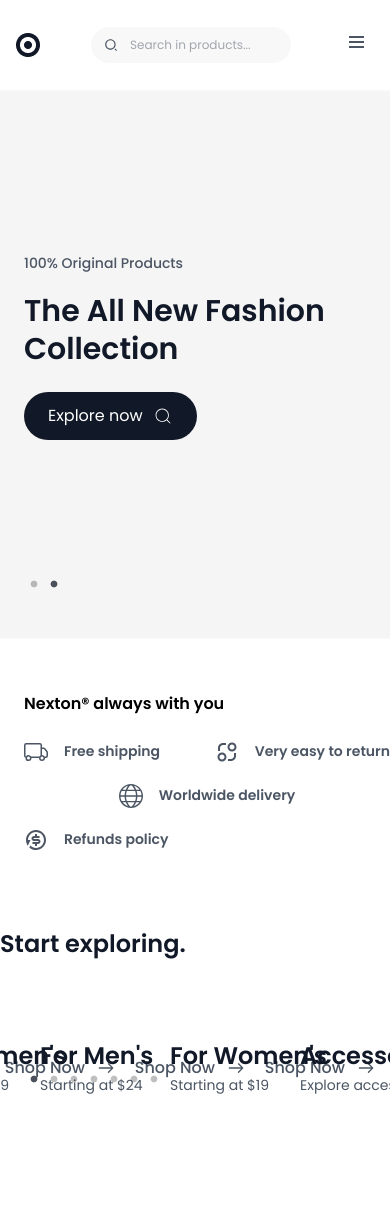
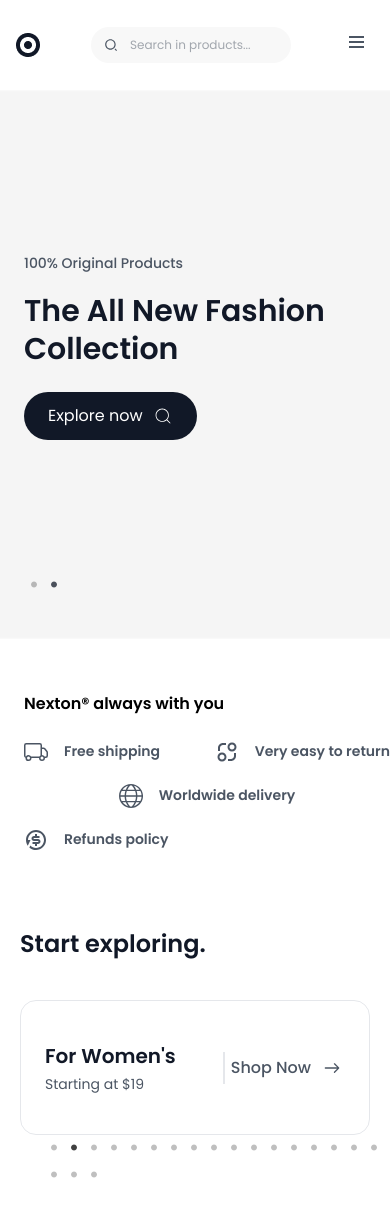
Before and after one commit to Munna-Scriptz/Nexton-E-Commerce, a React (Vite) app: page / in a window 390 px wide. Shown: the top 1216 px of the page. Before the commit the page ends 1159 px from the top, so only its background shows below. Built offline with nearby package versions, Linux system fonts and the light colour scheme.

Commit message:
Responsive Slider Complete without Dots

```diff
--- a/src/App.css
+++ b/src/App.css
@@ -5,8 +5,8 @@
 body{
     font-family: "Poppins", sans-serif;
 }
-/* -------Slider Dots------ */
-.slick-dots {
+/* -------Banner Slider Dots------ */
+#BannerSlider .slick-dots {
     position: absolute;
     bottom: 45px !important;
     display: block;
@@ -19,11 +19,19 @@ body{
 .slick-dots li {
     margin: 0 !important;
 }
-.slick-dots li button:before {
-    font-size: 8px !important;
+#BannerSlider .slick-dots li button:before {
+    font-size: 7px !important;
 }
-.slick-dots li.slick-active button:before {
+#BannerSlider .slick-dots li.slick-active button:before {
     color: #111827 !important;
+}
+/* -------Brands Slider Dots------ */
+
+#Brands_Slider .slick-dots{
+    bottom: -50px !important;
+}
+#Brands_Slider .slick-dots li button:before {
+    font-size: 7px !important;
 }
 
 @media (min-width: 320px) and (max-width: 576px) {
--- a/src/components/Banner.jsx
+++ b/src/components/Banner.jsx
@@ -23,7 +23,7 @@ const Banner = () => {
 
   return (
     <>
-      <div className="slider-container overflow-hidden">
+      <div id='BannerSlider' className="slider-container overflow-hidden">
         <Slider {...settings} >
           <section className='w-full h-[550px] lg:h-[600px]' >
             <div className='bg-left lg:bg-center' style={{backgroundImage:`url(${BannerImg})` , backgroundRepeat: 'no-repeat', backgroundSize: 'cover'}}>
--- a/src/components/Brands.jsx
+++ b/src/components/Brands.jsx
@@ -10,19 +10,54 @@ export const Brands = () => {
     infinite: true,
     speed: 500,
     slidesToShow: 3,
-    slidesToScroll: 3
+    slidesToScroll: 3,
+    autoplay: true,
+    responsive: [
+      {
+        breakpoint: 1024,
+        settings: {
+          slidesToShow: 3,
+          slidesToScroll: 3,
+          infinite: true,
+          dots: true
+        }
+      },
+      {
+        breakpoint: 600,
+        settings: {
+          slidesToShow: 2,
+          slidesToScroll: 2,
+          initialSlide: 2
+        }
+      },
+      {
+        breakpoint: 480,
+        settings: {
+          slidesToShow: 1,
+          slidesToScroll: 1
+        }
+      },
+      {
+        breakpoint: 320,
+        settings: {
+          slidesToShow: 1,
+          slidesToScroll: 1,
+          dots: true,
+        }
+      }
+    ]
   }
 
   return (
     <>
 
-    <section id='Brands_Slider' className='mt-[52px] mb-6 lg:mt-[88px] lg:mb-[40px]'>
+    <section id='Brands_Slider' className='mt-[52px] mb-6 lg:mt-[88px] lg:mb-[40px] pb-20 px-[20px] lg:px-0'>
       <div className="container">
         {/* --------Common Head-------- */}
         <div className='mb-[40px]'><CommonHead StartText={'Start exploring.'} EndText={'Good things are waiting for you'}/></div>
 
         {/* --------Slider-------- */}
-          <div>
+          <div className='cursor-pointer'>
             <div className="slider-container">
               <Slider {...settings}>
                 <SingleBrand BrandHead={`For Men's`} BrandP={`Starting at $24`}/>
--- a/src/components/common/SingleBrand.jsx
+++ b/src/components/common/SingleBrand.jsx
@@ -1,17 +1,18 @@
 import React from 'react'
 import { IoIosArrowRoundForward } from "react-icons/io";
+import { Link } from 'react-router';
 
 const SingleBrand = ({BrandHead , BrandP}) => {
   return (
     <section>
-        <div className=' lg:border-[1px] border-[#E5E7EB] p-[40px] rounded-[16px] flex justify-between items-center w-[419px]'>
+        <div className='border-[1px] border-[#E5E7EB] px-[24px] py-[40px] lg:p-[40px] rounded-[16px] flex justify-between items-center w-full lg:w-[419px]'>
             <div>
-                <h2 className='text-second text-2xl font-semibold mb-[3px]'>{BrandHead}</h2>
+                <h2 className='text-second text-[20px] lg:text-2xl font-semibold mb-[3px]'>{BrandHead}</h2>
                 <p className='text-Primary text-sm'>{BrandP}</p>
             </div>
-            <div className='flex items-center gap-[12px]'>
-                <span className='border-[#E5E7EB] lg:border-[1px] lg:h-[50px] w-[1px]'></span>
-                <p className='flex items-center gap-[8px] text-Primary font-medium'>Shop Now <IoIosArrowRoundForward className='text-[26px]'/></p>
+            <div className='flex items-center gap-[6px] lg:gap-[12px]'>
+                <span className='border-[#E5E7EB] border-[1px] h-[32px] w-[2px]'></span>
+                <Link to={'/'} className='flex items-center gap-[8px] text-Primary font-medium'>Shop Now <IoIosArrowRoundForward className='text-[26px]'/></Link>
             </div>
         </div>
     </section>
```
